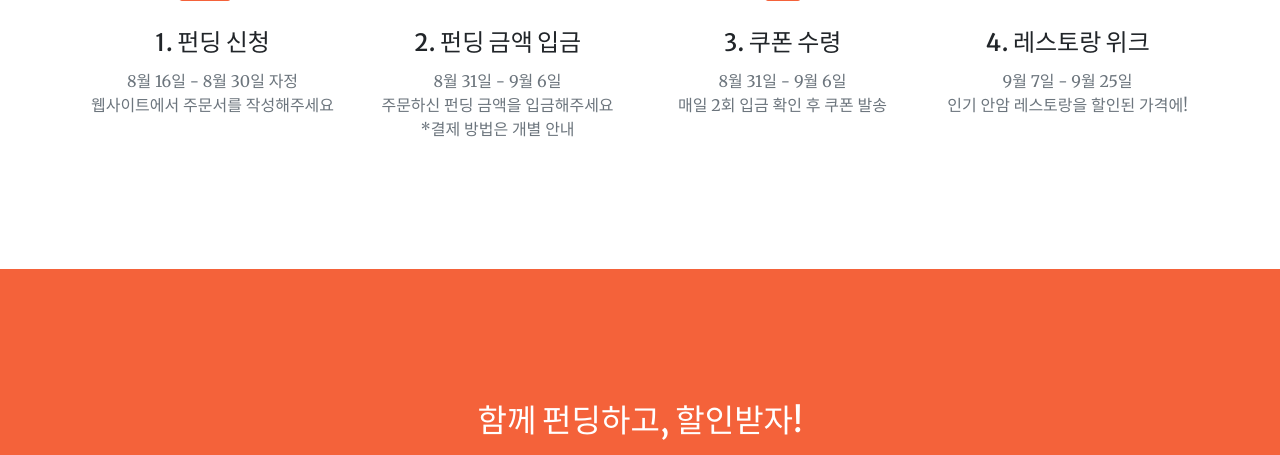
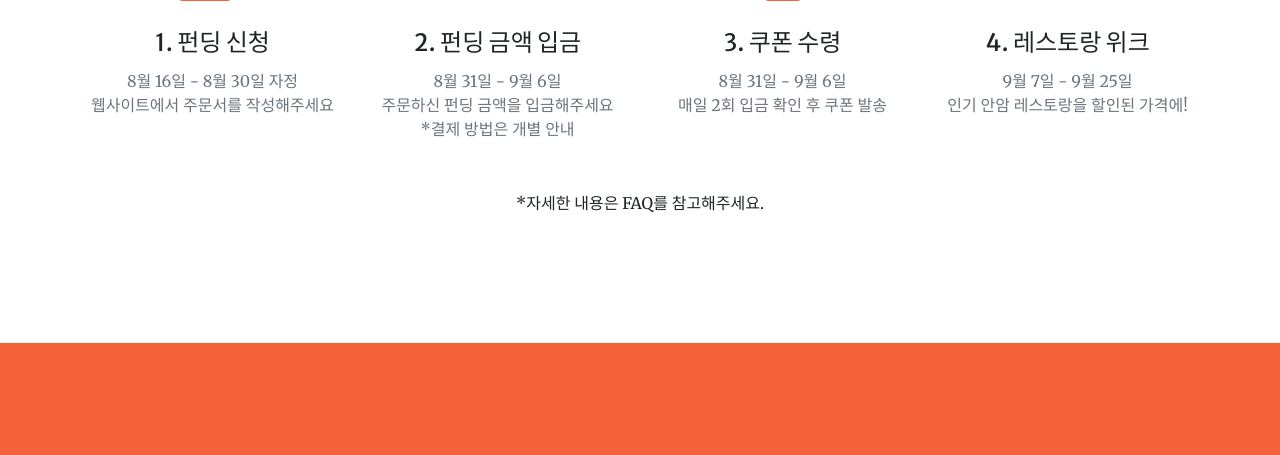
Before and after one commit to Sunny-W-Park/ensemble4publish, a Django app: page / in a window 1280 px wide. Shown: the part 1589-2044 px from the top of the page. Run offline with Django 3.2, Linux system fonts and the light colour scheme; some libraries are stand-ins or nearby versions.

Commit message:
0818_13:47

```diff
--- a/daemun/templates/daemun.html
+++ b/daemun/templates/daemun.html
@@ -99,6 +99,7 @@
                         </div>
                     </div>
                 </div>
+                    <div style="text-align: center; margin-top: 50px;"> *자세한 내용은 FAQ를 참고해주세요. </div>
             </div>
         </section>
 
```
Also changed, not shown: 1 other file.
